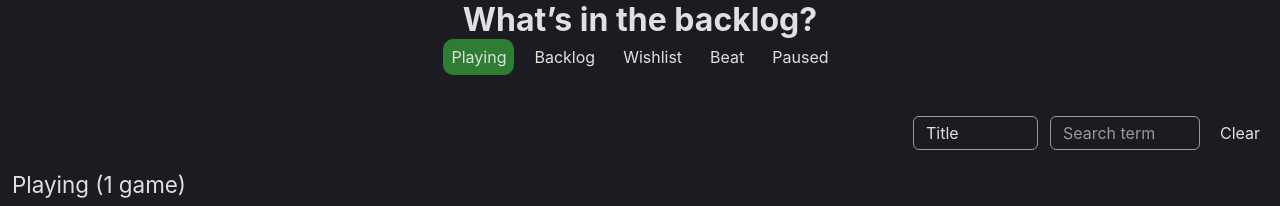
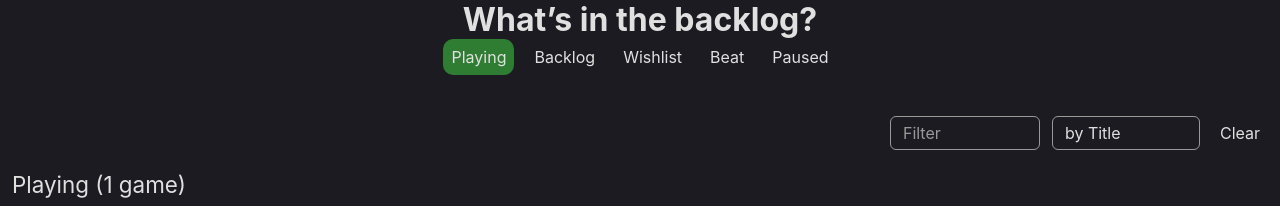
Before and after one commit to alexgibson/games, a React (Vite) app: page / in a window 1280 px wide. Shown: the top 206 px of the page. Built offline with nearby package versions, Linux system fonts and the light colour scheme.

Commit message:
Update search bar component labels

```diff
--- a/src/js/components/SearchBar.tsx
+++ b/src/js/components/SearchBar.tsx
@@ -10,6 +10,16 @@ const SearchBar: React.FC<SearchBarProps> = () => {
 
   return (
     <form className="search-form" onSubmit={(e) => e.preventDefault()}>
+      <label htmlFor="search">Filter</label>
+      <input
+        id="search"
+        type="search"
+        name="search"
+        value={gamesCtx.searchQuery}
+        onChange={(e) => gamesCtx.handleUpdateSearchQuery(e.target.value)}
+        placeholder="Filter"
+        aria-controls={`${gamesCtx.activeTabButton}-Table`}
+      />
       <label htmlFor="field">Table Column</label>
       <select
         id="field"
@@ -18,20 +28,10 @@ const SearchBar: React.FC<SearchBarProps> = () => {
       >
         {gameFieldNames.map((field) => (
           <option key={field} value={field}>
-            {field}
+            by {field}
           </option>
         ))}
       </select>
-      <label htmlFor="search">Search</label>
-      <input
-        id="search"
-        type="search"
-        name="search"
-        value={gamesCtx.searchQuery}
-        onChange={(e) => gamesCtx.handleUpdateSearchQuery(e.target.value)}
-        placeholder="Search term"
-        aria-controls={`${gamesCtx.activeTabButton}-Table`}
-      />
       <button
         className="button-default"
         name="clear"
```
Also changed, not shown: 1 other file (tests, documents, lock files or other folders).
